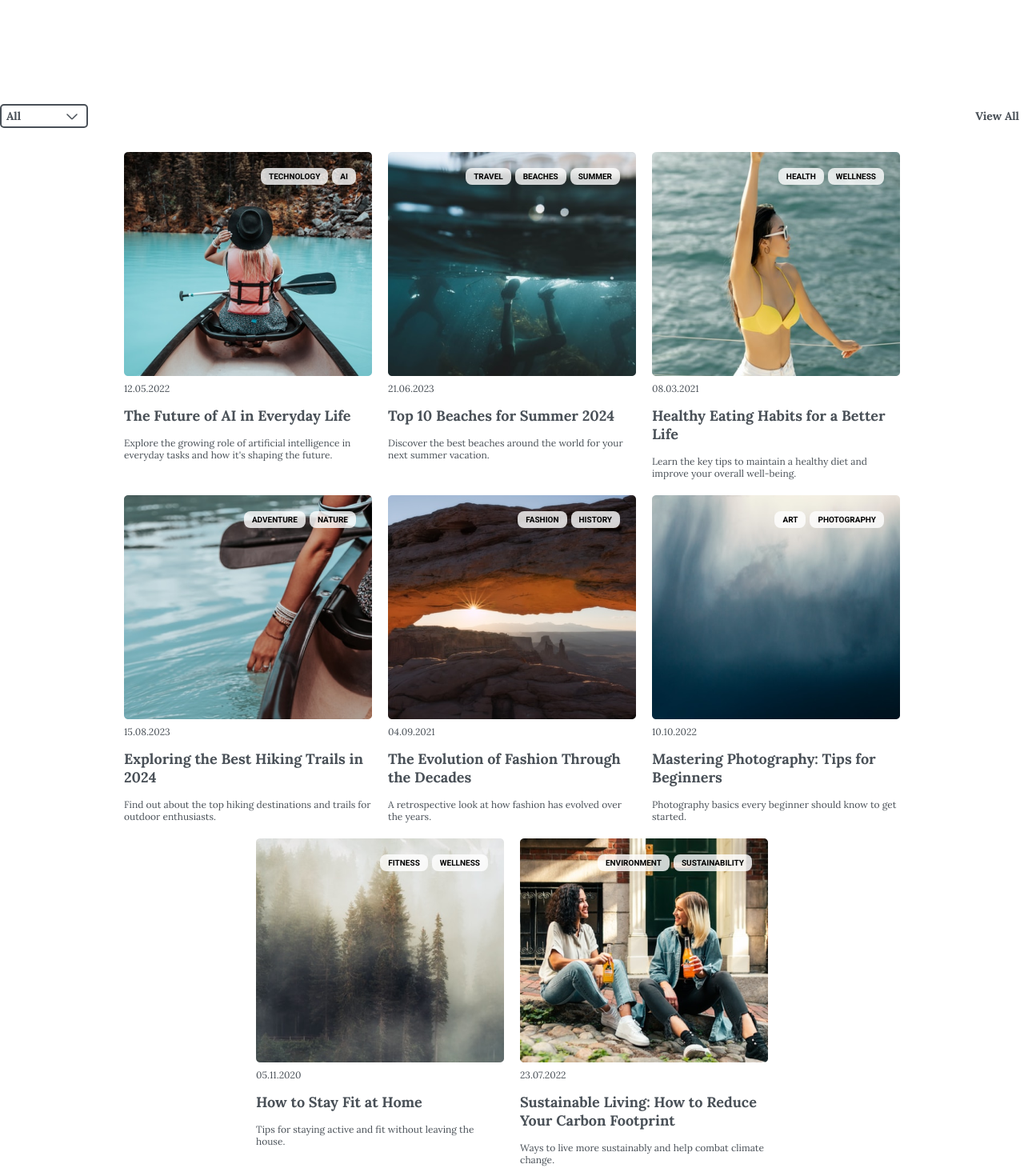
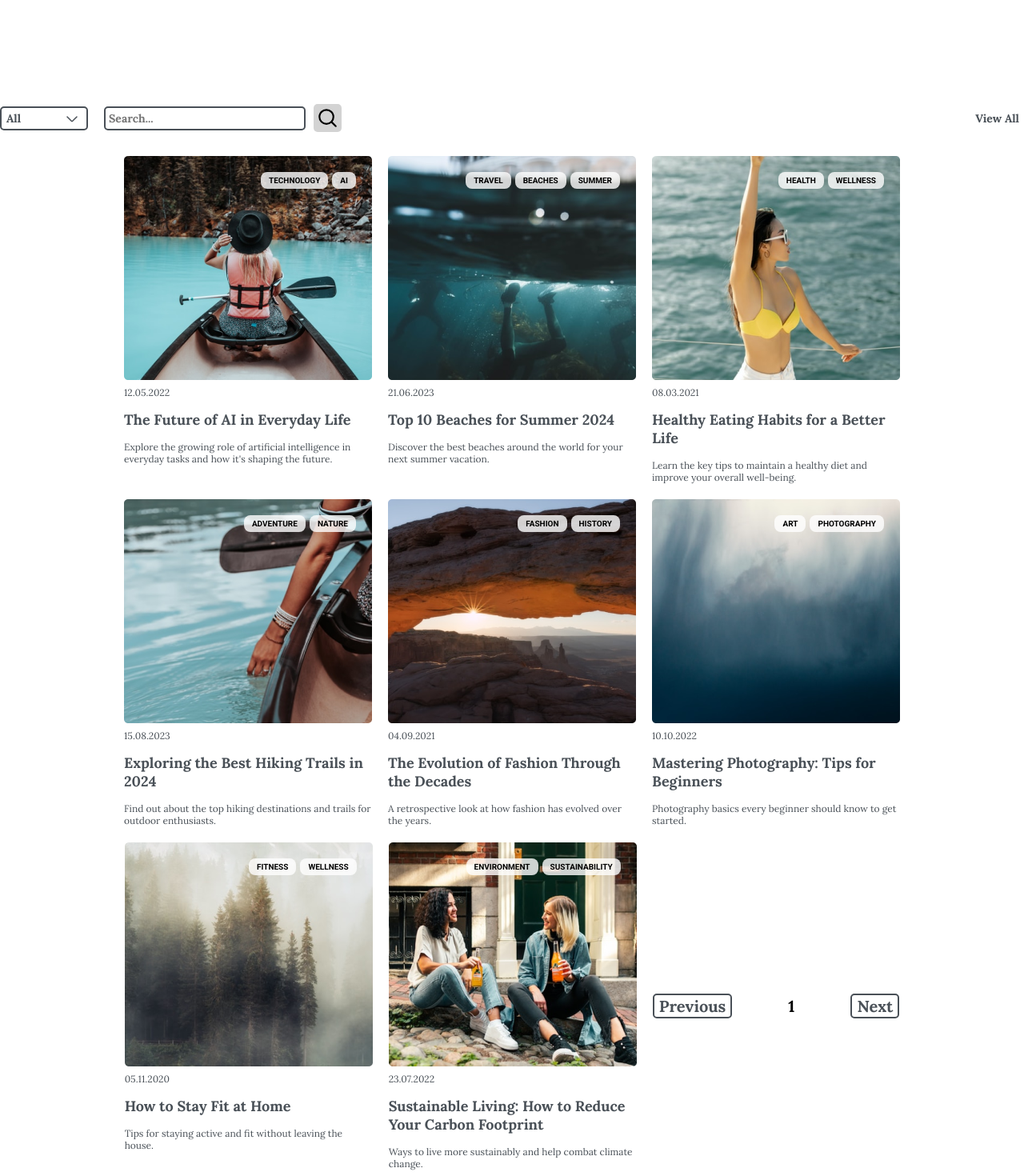
Before and after one commit to LadeMor/news-blogs, a React (Create React App) app: page /articles in a window 1280 px wide. Shown: the part 620-2090 px from the top of the page at 80% size. Built offline with nearby package versions, Linux system fonts and the light colour scheme.

Commit message:
Added search and paggination layout to articvle list

```diff
--- a/src/components/article/article-filter/ArticleFilter.css
+++ b/src/components/article/article-filter/ArticleFilter.css
@@ -88,6 +88,41 @@
     animation: dropDownHide 0.3s ease-in-out 0s 1 normal forwards;
 }
 
+.articles-filter-left-part{
+    display: flex;
+    align-items: center;
+    gap: 20px;
+}
+
+.articles-filter-search-block{
+    display: flex;
+    align-items:center;
+    gap: 10px;
+}
+
+.articles-filter-search-block input{
+    font-size: 14px;
+    font-family: "Lora", sans-serif;
+    color:var(--title-text-color);
+    font-weight: bold;
+    background-color: rgba(0, 0, 0, 0);
+    border:2px solid var(--title-text-color);
+    border-radius: 5px;
+    padding: 4px;
+    min-width: 240px;
+}
+
+.articles-filter-search-block img{
+    width: 35px;
+    cursor: pointer;
+    background-color:lightgray;
+    border-radius:5px;
+}
+
+.articles-filter-search-block img:hover{
+    background-color:gray;
+}
+
 @keyframes dropDownOpen {
     0%{
         max-height: 0px;
--- a/src/components/article/article-filter/ArticleFilter.js
+++ b/src/components/article/article-filter/ArticleFilter.js
@@ -1,6 +1,7 @@
 import "./ArticleFilter.css";
 
 import arrow_down from "../../../assets/icons/arrow-down.svg";
+import search from "../../../assets/icons/search.svg";
 import { useState } from "react";
 
 export const ArticleFilter = () => {
@@ -34,6 +35,7 @@ export const ArticleFilter = () => {
     return (
         <div className="articles-header">
             <div className="articles-filter">
+                <div className="articles-filter-left-part">
                     <div className="filter-selector">
                         <button onClick={onDropDownClick}>
                             {selectedTag ? selectedTag : "All"}
@@ -48,6 +50,11 @@ export const ArticleFilter = () => {
                             ))}
                         </ul>
                     </div>
+                    <div className="articles-filter-search-block">
+                        <input type="text" placeholder="Search..."/>
+                        <img src={search} alt="Search" />
+                    </div>
+                </div>
                 <button
                 onClick={() => setSelectedTag(null)}
                 className="filter-btn">View All</button>
--- a/src/components/article/article-list/ArticleList.css
+++ b/src/components/article/article-list/ArticleList.css
@@ -3,4 +3,30 @@
     flex-wrap: wrap;
     justify-content: center;
     gap: 20px;
+    margin-bottom: 30px;
 }
+
+.paggination-handle{
+    display: flex;
+    flex-direction: row;
+    align-items:center;
+    gap: 70px;
+    font-family: Lora;
+    font-size: 14px;
+    font-weight: bold;
+}
+
+.paggination-handle button{
+    font-size: 20px;
+    font-family: "Lora", sans-serif;
+    color:var(--title-text-color);
+    font-weight: bold;
+    background-color: rgba(0, 0, 0, 0);
+    border:2px solid var(--title-text-color);
+    border-radius: 5px;
+    cursor: pointer;
+}
+
+.page-count{
+    font-size: 20px;
+}
--- a/src/components/article/article-list/ArticleList.js
+++ b/src/components/article/article-list/ArticleList.js
@@ -9,6 +9,11 @@ export const ArticleList = ({articlesList}) => {
             {articlesList.map((item, index) => (
                 <ArticleItem item={item}/>
             ))}
+            <div className="paggination-handle">
+                <button>Previous</button>
+                <p className="page-count">1</p>
+                <button>Next</button>
+            </div>
         </div>
     );
 }
```
Also changed, not shown: src/assets/icons/search.svg (added). Lines whose indentation alone changed are shown as unchanged.
